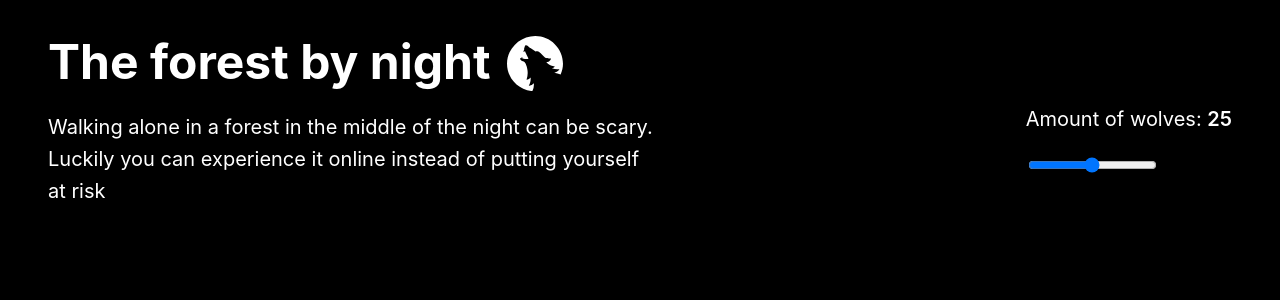
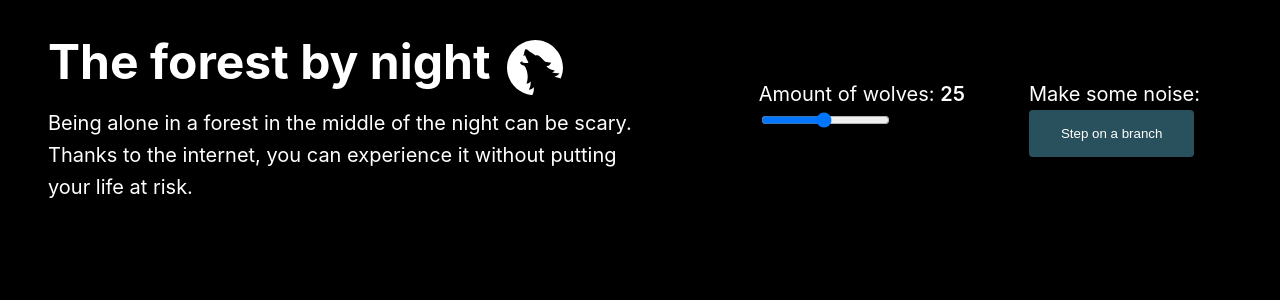
Before and after one commit to jennecattoor/art-generator, a React (Create React App) app: page / in a window 1280 px wide. Shown: the top 300 px of the page. Built offline with nearby package versions, Linux system fonts and the light colour scheme.

Commit message:
Working further

```diff
--- a/src/App.css
+++ b/src/App.css
@@ -20,14 +20,35 @@
 .text h1 {
   font-size: 3rem;
   margin: 0;
+  margin-bottom: 1rem;
 }
 
 .icon-wolf {
   width: 3.5rem;
   margin: 0 1rem;
-  margin-bottom: -.5rem;
 }
 
 .text-bold {
   font-weight: 600;
 }
+
+.input {
+  display: flex;
+}
+
+.input-item {
+  margin: 0 2rem;
+}
+
+.button {
+  padding: 1rem 2rem;
+  border: none;
+  border-radius: 4px;
+  background-color: #29505d;
+  color: white;
+  cursor: pointer;
+}
+
+.button:hover {
+  background-color: #477381;
+}
--- a/src/App.js
+++ b/src/App.js
@@ -1,6 +1,7 @@
 import './App.css';
 import Wolf from './icons/Wolf.jsx';
 import Slider from './components/Slider'
+import Button from './components/Button'
 import { useState } from 'react';
 
 function App() {
@@ -12,10 +13,11 @@ function App() {
           <div className='title-wrapper'>
             <h1>The forest by night</h1><div className="icon-wolf"><Wolf /></div>
           </div>
-          <p>Walking alone in a forest in the middle of the night can be scary. Luckily you can experience it online instead of putting yourself at risk</p>
+          <p>Being alone in a forest in the middle of the night can be scary. Thanks to the internet, you can experience it without putting your life at risk.</p>
         </div>
         <div className="input">
-        <Slider max={50} label="Amount of wolves:" value={amount} onValueChange={v => setAmount(v)}/>
+          <div className="input-item"><Slider min={1} max={50} label="Amount of wolves:" value={amount} onValueChange={v => setAmount(v)}/></div>
+          <div className="input-item"><Button label="Make some noise:" value="Step on a branch"/></div>
         </div>
       </section>
     </div>
--- /dev/null
+++ b/src/components/Button.js
@@ -0,0 +1,14 @@
+const Button = ({label, value}) => {
+    return (
+        <label>
+            <p>{label}</p>
+            <input
+            className="button"
+            type="button"
+            value={value}
+            />
+        </label>
+    )
+}
+
+export default Button
--- a/src/index.css
+++ b/src/index.css
@@ -12,6 +12,7 @@ body {
 p {
   font-size: 20px;
   line-height: 1.6;
+  margin: 0;
 }
 
 code {
```
